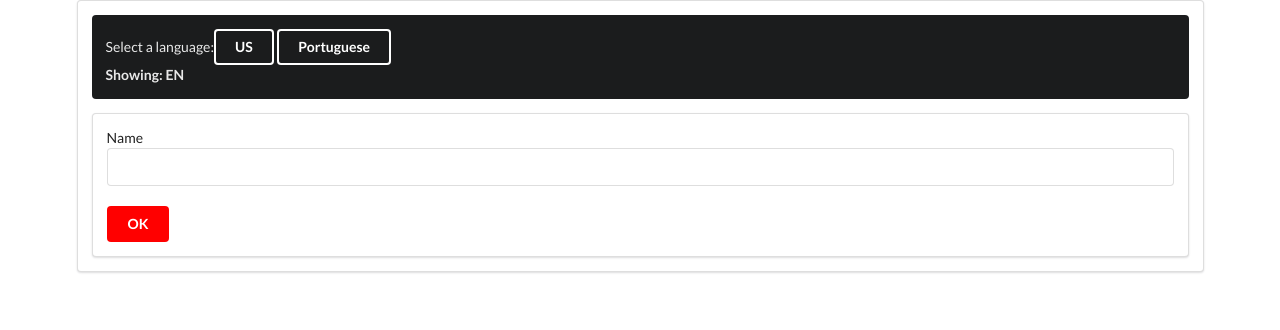
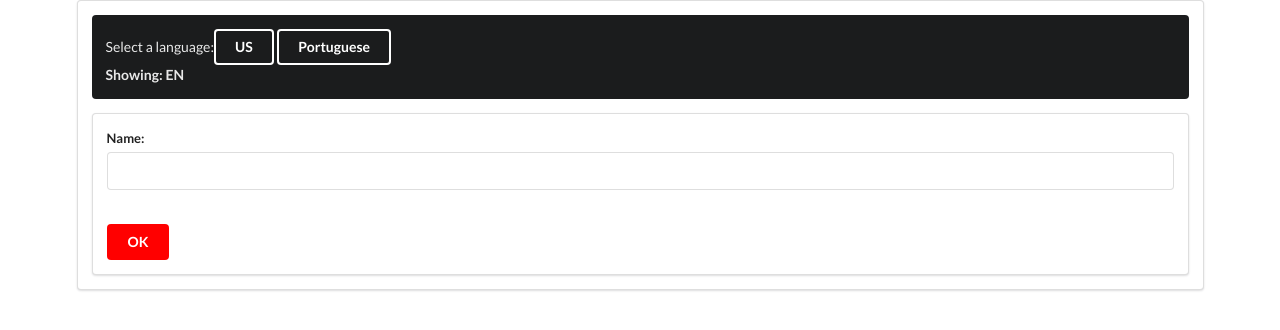
Before and after one commit to paulmboyce/ctx-language, a React (Create React App) app: page / in a window 1280 px wide. Shown: the top 330 px of the page. Built offline with nearby package versions, Linux system fonts and the light colour scheme.

Commit message:
feat(label): format label on ui

```diff
--- a/src/Field.js
+++ b/src/Field.js
@@ -12,8 +12,8 @@ const Field = (props) => {
 		}
 	};
 	return (
-		<div>
-			<label htmlFor="id-name">{renderLabel(props.language)}</label>
+		<div className="field">
+			<label htmlFor="id-name">{renderLabel(props.language)}:</label>
 			<input id="id-name" type="text"></input>
 		</div>
 	);
```
